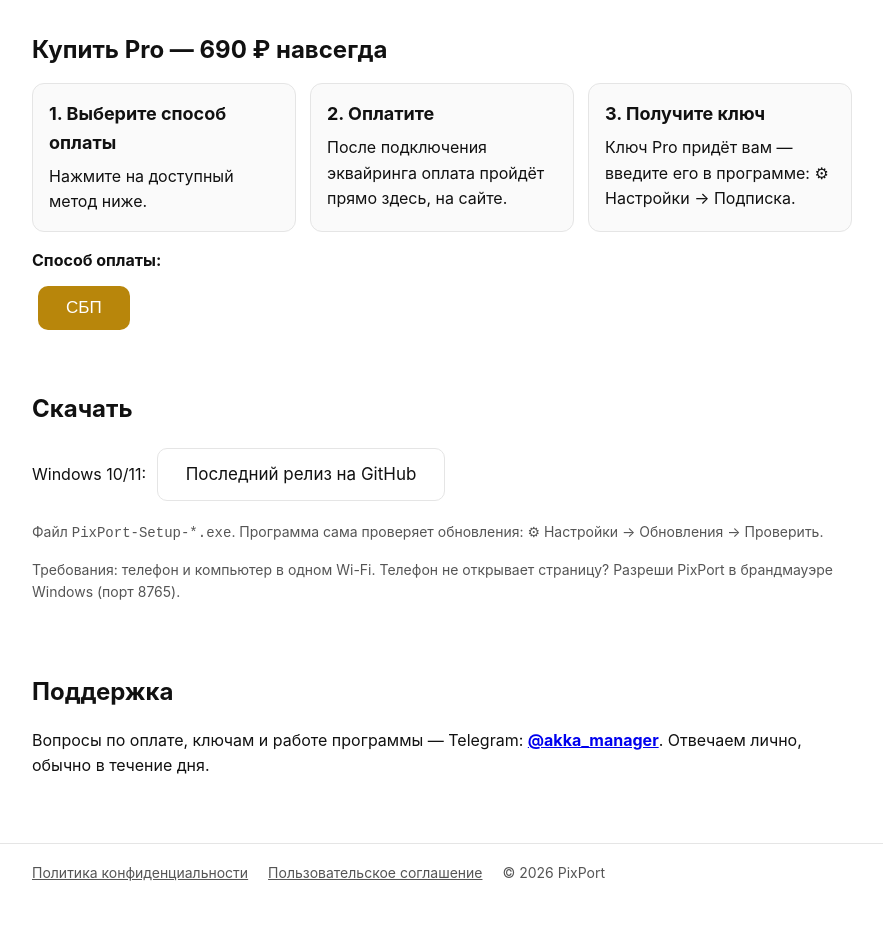
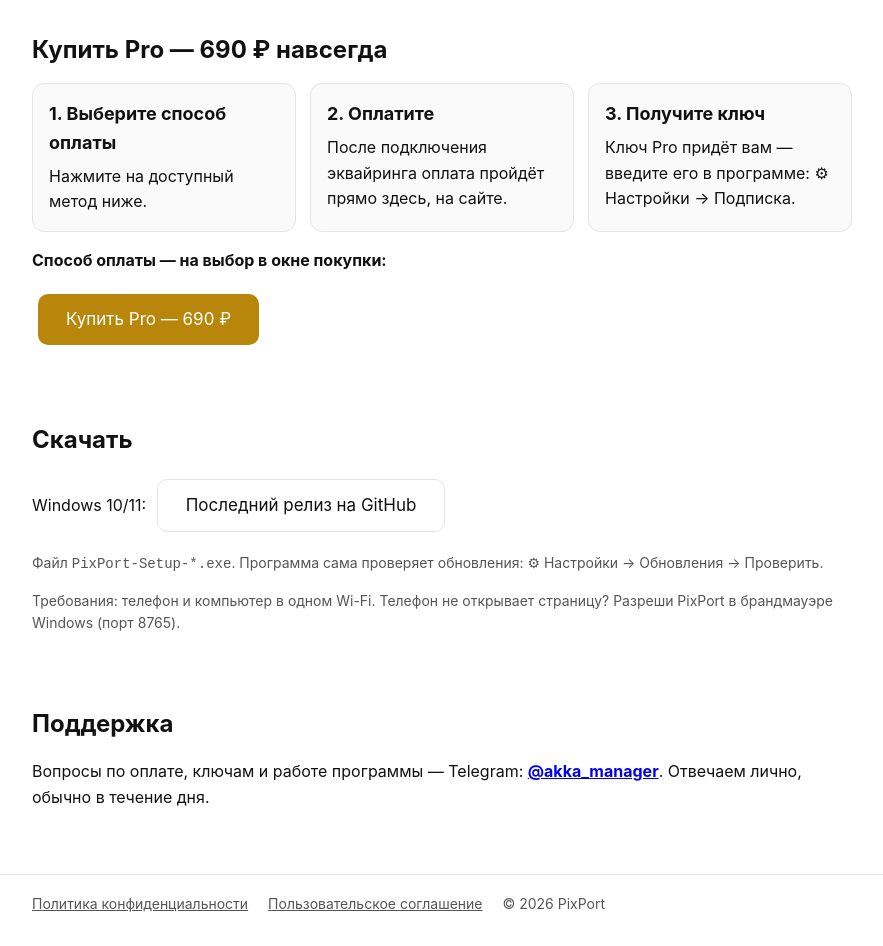
Before and after one commit to akkerqq/PixPort, a plain HTML site: page docs/index.html in a window 1280 px wide. Shown: the part 1304-2250 px from the top of the page, without its empty margins (198-1081 px from the left). Before the commit the page ends 2218 px from the top, so only its background shows below. Drawn offline with Linux system fonts and the light colour scheme.

Commit message:
сайт: в блоке покупки вместо СБП сразу - дублирующая кнопка в модалку

```diff
--- a/docs/index.html
+++ b/docs/index.html
@@ -93,9 +93,8 @@ footer a{color:var(--muted);margin-right:16px}
 <div class="step"><b>3. Получите ключ</b>Ключ Pro придёт вам — введите его в программе: ⚙ Настройки → Подписка.</div>
 </div>
 <div style="margin-top:16px">
-<p style="font-weight:700;margin:0 0 8px">Способ оплаты:</p>
-<button id="sbpBtn" class="btn gold" style="border:0;cursor:pointer" onclick="document.getElementById('sbpSoon').style.display='block';this.disabled=true">СБП</button>
-<p id="sbpSoon" style="display:none;margin-top:12px" class="note">Оплата через СБП будет скоро доступна. Пока что ключ Pro оформляется через <a href="#support">поддержку</a>.</p>
+<p style="font-weight:700;margin:0 0 8px">Способ оплаты — на выбор в окне покупки:</p>
+<p><a class="btn gold" href="#buy" onclick="openPay(event)">Купить Pro — 690 ₽</a></p>
 </div>
 </section>
 
```
